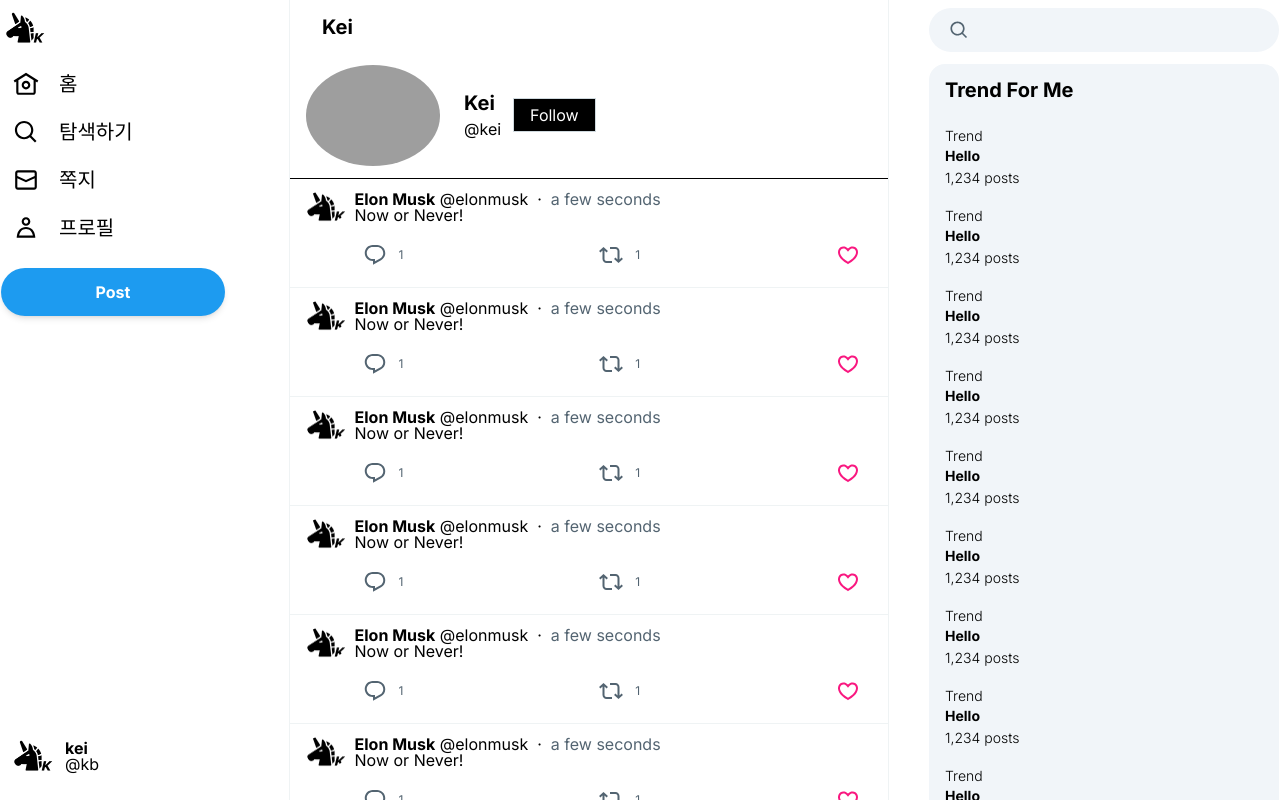
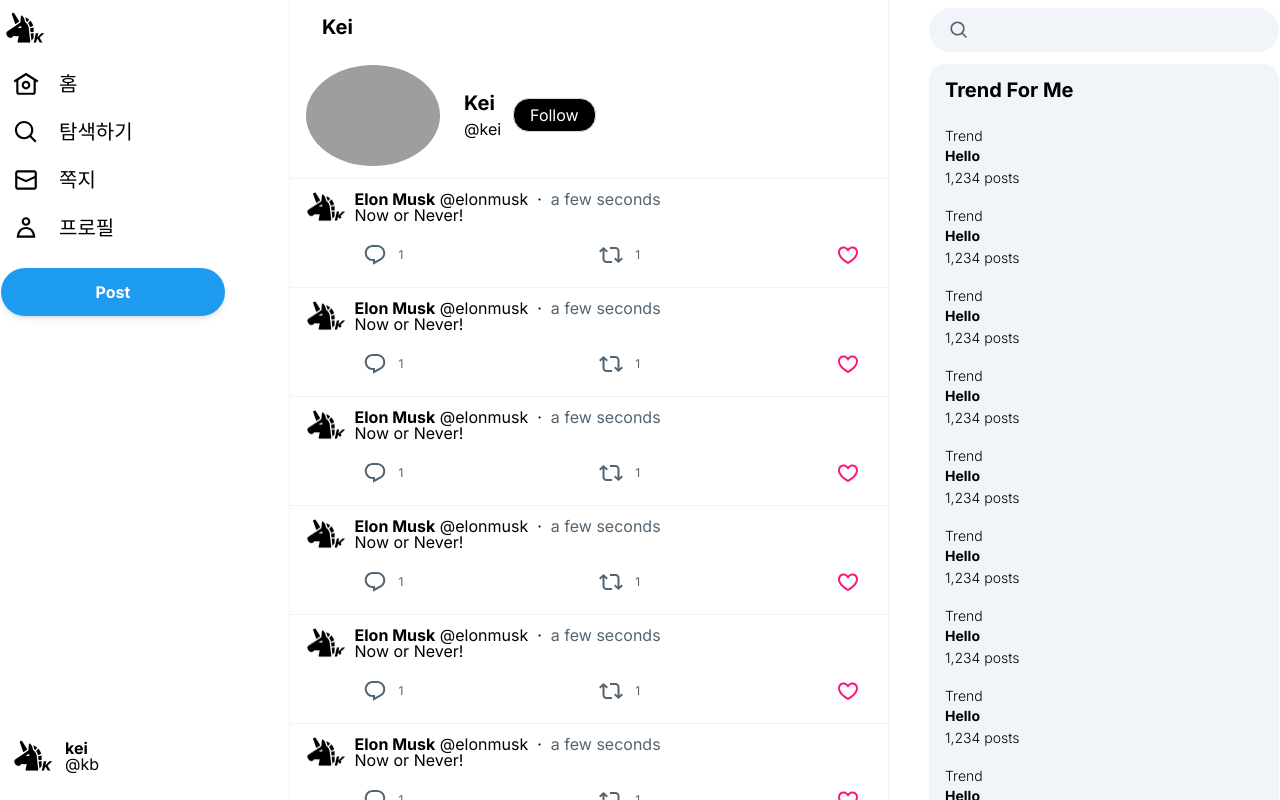
Before and after one commit to kyubin-io/k-com, a Next.js app: page /login in a window 1280 px wide. Shown: the top 800 px of the page. Built offline with nearby package versions, Linux system fonts and the light colour scheme; grey boxes are pictures that could not be loaded.

Commit message:
modify border color and radius

```diff
--- a/src/app/(afterLogin)/[username]/page.tsx
+++ b/src/app/(afterLogin)/[username]/page.tsx
@@ -12,7 +12,7 @@ export default function Profile() {
         {/* <BackButton /> */}
         <h3 className="text-xl font-bold ml-8">{user.nickname}</h3>
       </div>
-      <div className="flex items-center border-b border-solid py-3 px-4">
+      <div className="flex items-center border-b border-solid border-[#eff3f4] py-3 px-4">
         <div className="flex items-center mr-3 rounded-[50%]">
           <img
             className="w-[134px] rounded-[50%]"
@@ -24,7 +24,7 @@ export default function Profile() {
           <div className="font-bold text-xl">{user.nickname}</div>
           <div className="text-base">@{user.id}</div>
         </div>
-        <button className="border border-solid border-[#cfd9de] py-0 px-4 h-[34px] bg-black flex items-center justify-center text-base text-white cursor-pointer hover:bg-[#272c30]">
+        <button className="border border-solid border-[#cfd9de] py-0 px-4 rounded-2xl h-[34px] bg-black flex items-center justify-center text-base text-white cursor-pointer hover:bg-[#272c30]">
           Follow
         </button>
       </div>
```
